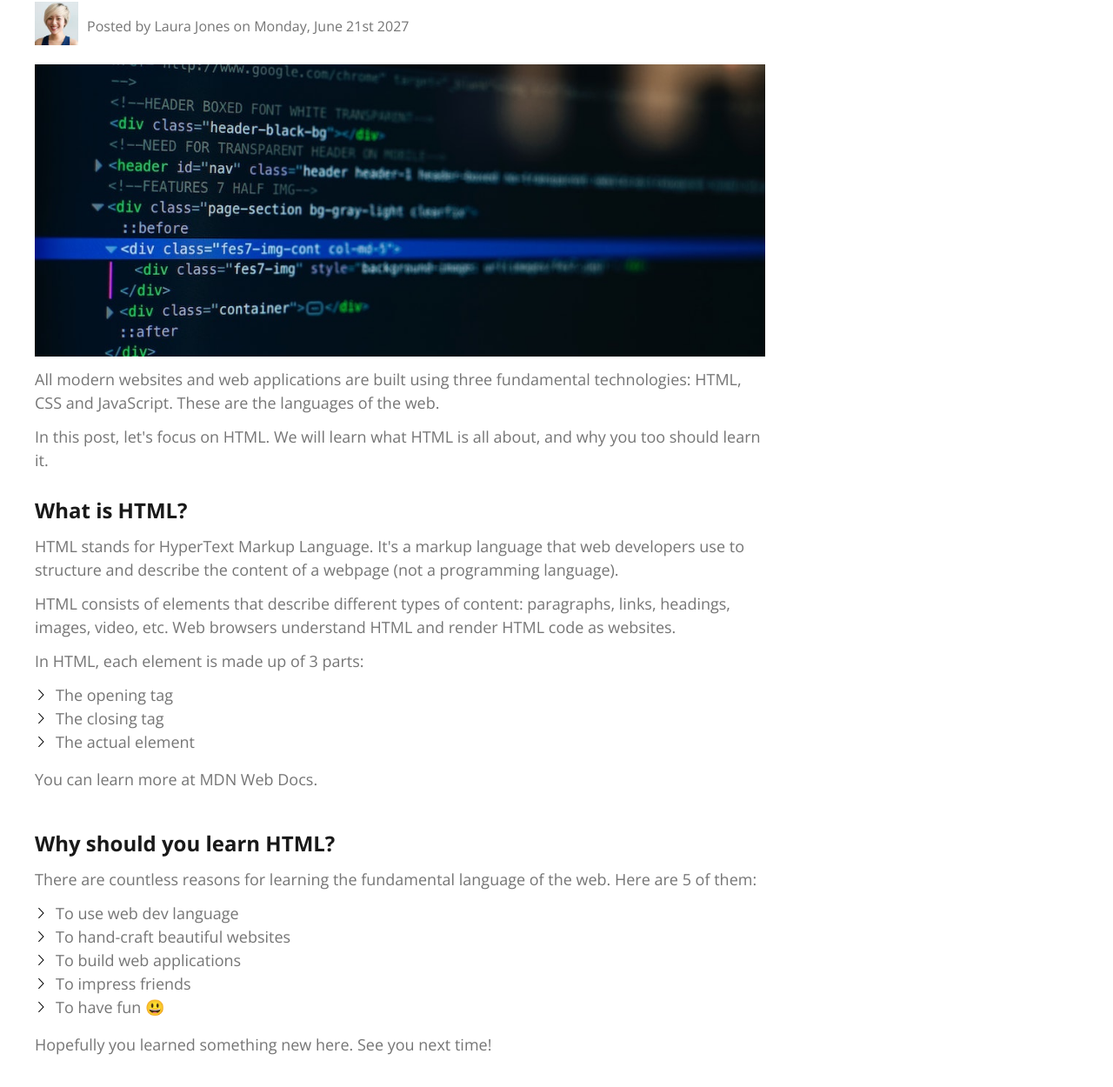
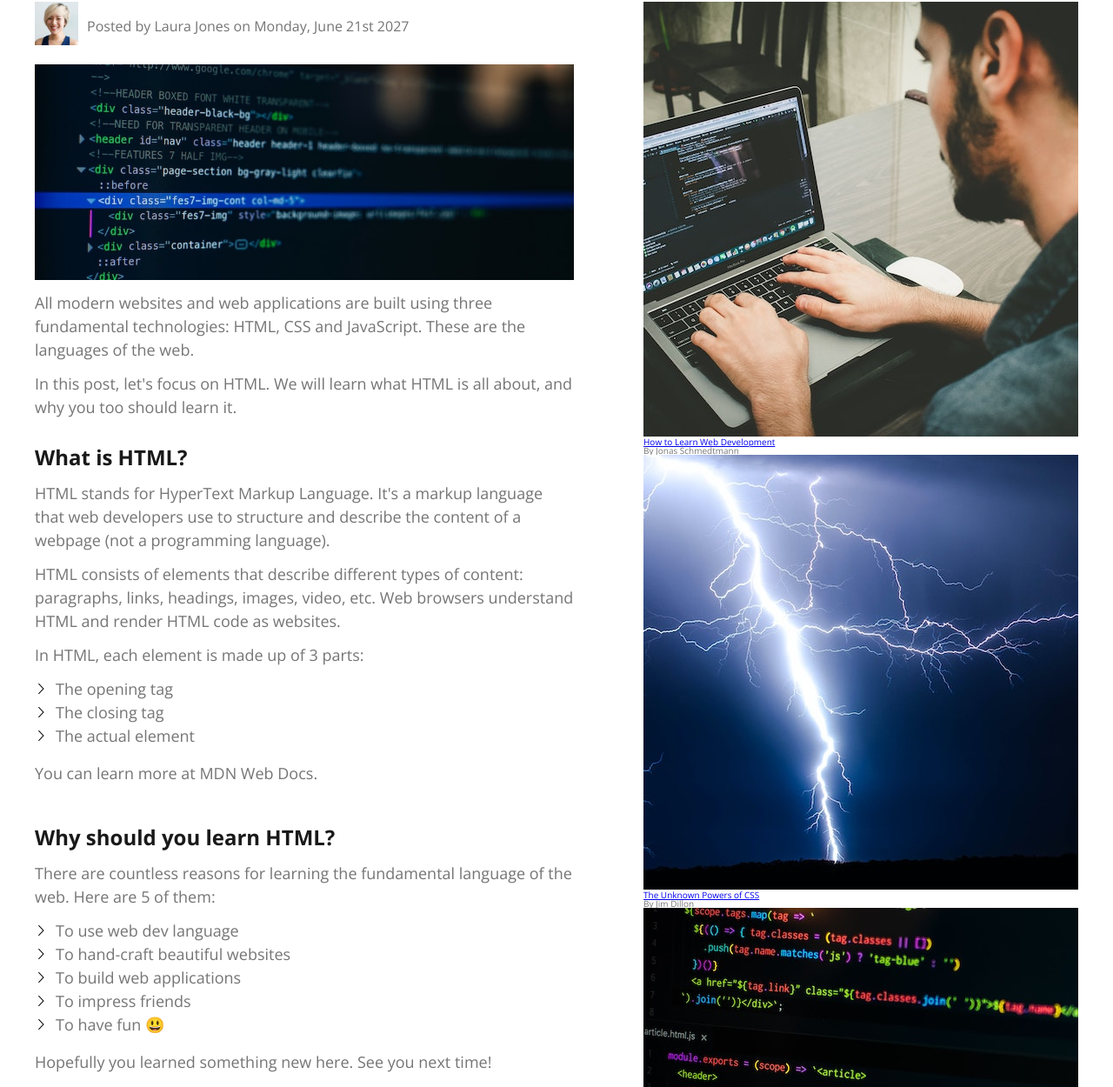
Before and after one commit to abanoubMokhles/blog-article, a website: page index.html in a window 1280 px wide. Shown: the part 238-1488 px from the top of the page at 87% size. Drawn offline with nearby package versions, Linux system fonts and the light colour scheme.

Commit message:
add sidebar to the layout

```diff
--- a/index.html
+++ b/index.html
@@ -106,7 +106,34 @@
       </main>
 
       <!-- More articles -->
-      <aside role="complementary"></aside>
+      <aside role="complementary" class="sidebar">
+        <h2 class="heading-tertiary">related posts</h2>
+        <figure class="post">
+          <img
+            src="img/related-1.jpg"
+            alt="someone is coding"
+            class="post__image"
+          />
+          <figcaption class="post__text-box">
+            <a href="#" class="post__heading">How to Learn Web Development</a>
+            <p class="post__author">By Jonas Schmedtmann</p>
+          </figcaption>
+        </figure>
+        <figure class="post">
+          <img src="img/related-2.jpg" alt="lightning" class="post__image" />
+          <figcaption class="post__text-box">
+            <a href="#" class="post__heading">The Unknown Powers of CSS</a>
+            <p class="post__author">By Jim Dillon</p>
+          </figcaption>
+        </figure>
+        <figure class="post">
+          <img src="img/related-3.jpg" alt="html code" class="post__image" />
+          <figcaption class="post__text-box">
+            <a href="#" class="post__heading">Why JavaScript is Awesome</a>
+            <p class="post__author">By Matilda</p>
+          </figcaption>
+        </figure>
+      </aside>
       <!-- Footer -->
       <footer class="footer">
         <p class="footer__copyright">Copyright © 2022 by The Code Magazine.</p>
```
